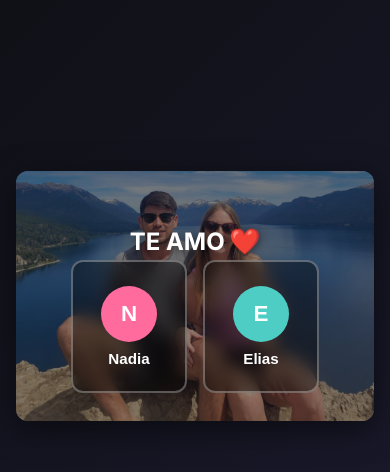
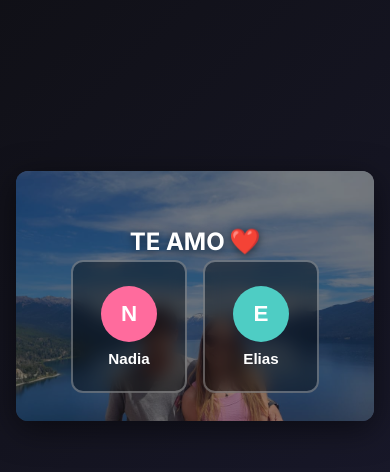
Before and after one commit to Eliasalen5/gastos-ingresos, a plain HTML site: page index.html in a window 390 px wide. Shown: the part 126-598 px from the top of the page. Drawn offline with nearby package versions, Linux system fonts and the light colour scheme.

Commit message:
fix: login background centered vertically so full image (both profiles) visible on mobile

```diff
--- a/css/styles.css
+++ b/css/styles.css
@@ -41,7 +41,7 @@ body {
 .login-screen.active { display: flex; }
 
 .login-box {
-    background: url('../img/us.jpg') center 100%/cover no-repeat;
+    background: url('../img/us.jpg') center/cover no-repeat;
     border-radius: var(--radius);
     padding: 48px 32px 40px;
     text-align: center;
```
